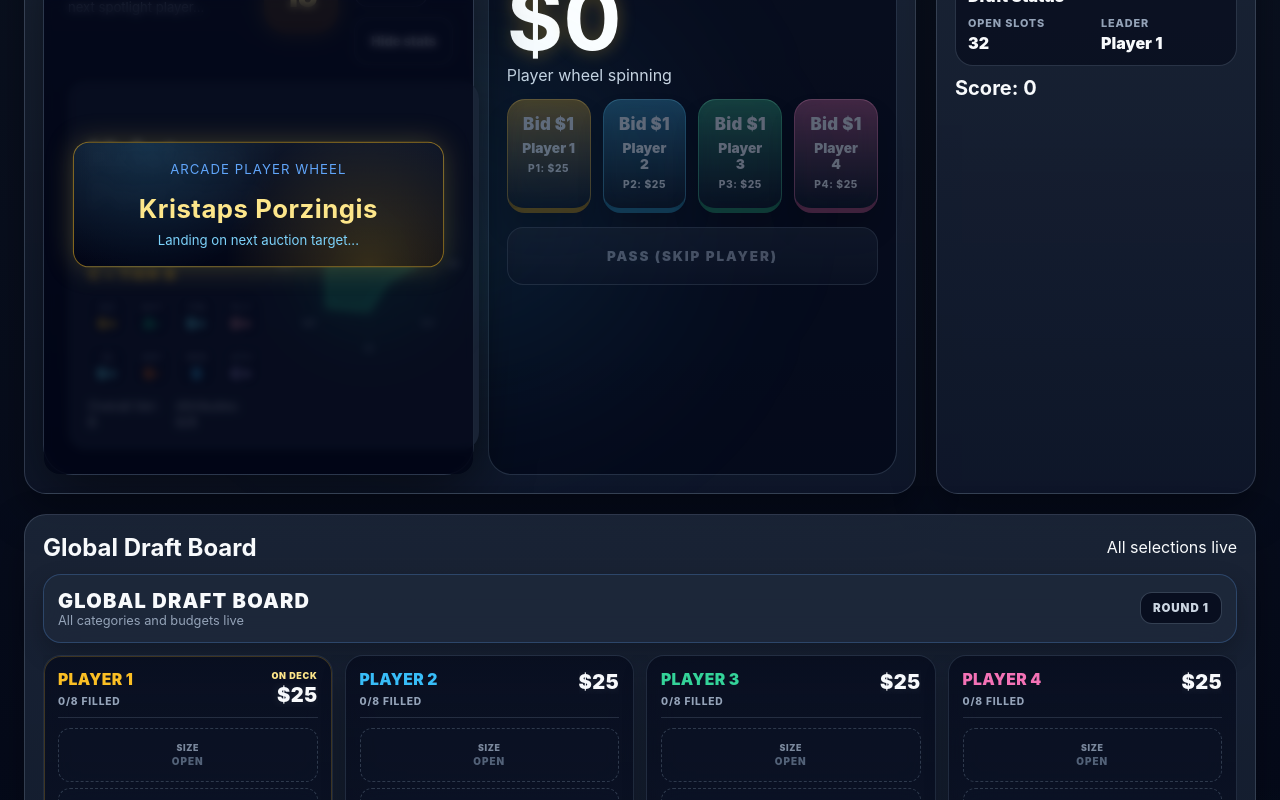
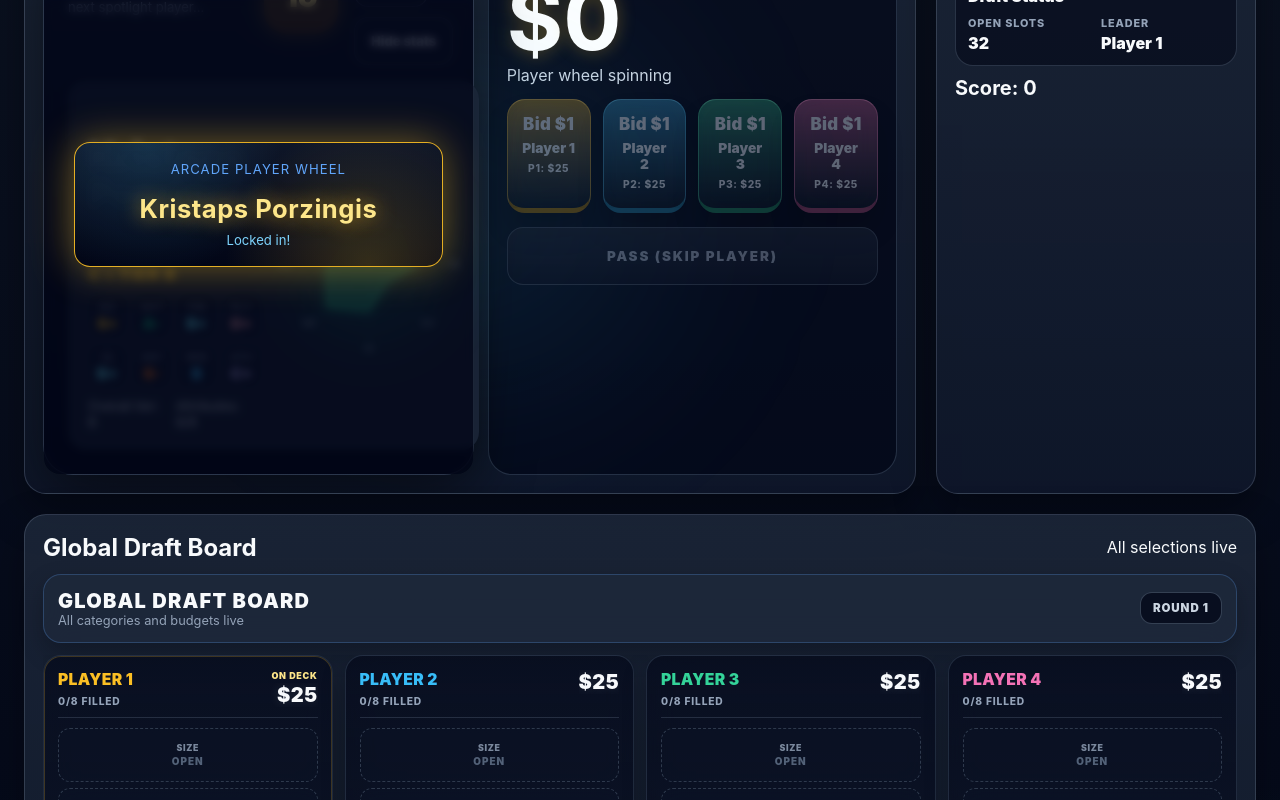
Before and after one commit to Isaactzl/NBA_GM_Game, a React (Vite) app: page / in a window 1280 px wide. Both pictures are taken after a click on the button "Enter Draft Room". Shown: the part 283-1083 px from the top of the page. Built offline with nearby package versions, Linux system fonts and the light colour scheme.

Commit message:
Polish wheel landing with +0.3s hold, hit animation, and impact sound

```diff
--- a/src/components/LiveAuction.jsx
+++ b/src/components/LiveAuction.jsx
@@ -5,7 +5,7 @@
 
 const AUCTION_SECONDS = 15;
 const PLAYER_WHEEL_SPIN_MS = 2500;
-const PLAYER_WHEEL_LAND_HOLD_MS = 1000;
+const PLAYER_WHEEL_LAND_HOLD_MS = 1300;
 
 const TIER_GLOW = {
   S: 'rgba(251, 191, 36, 0.16)',
@@ -45,6 +45,7 @@
   const [isPaused, setIsPaused] = useState(false);
   const [franchiseReveal, setFranchiseReveal] = useState(null);
   const [isPlayerWheelSpinning, setIsPlayerWheelSpinning] = useState(false);
+  const [isPlayerWheelLanded, setIsPlayerWheelLanded] = useState(false);
   const [wheelDisplayName, setWheelDisplayName] = useState('');
   const [isGmWheelSpinning, setIsGmWheelSpinning] = useState(false);
   const [gmWheelState, setGmWheelState] = useState({ active: false, candidateIds: [], winnerId: null, player: null });
@@ -193,6 +194,7 @@
     }
 
     setIsPlayerWheelSpinning(true);
+    setIsPlayerWheelLanded(false);
     setWheelDisplayName(activePlayer.name);
     playArcadeSound('wheelStart', { enabled: soundEnabled, volume: soundVolume });
 
@@ -210,11 +212,16 @@
     const stopTimer = window.setTimeout(() => {
       window.clearInterval(spinInterval);
       setWheelDisplayName(activePlayer.name);
+      setIsPlayerWheelLanded(true);
       playArcadeSound('wheelStop', { enabled: soundEnabled, volume: soundVolume });
+      window.setTimeout(() => {
+        playArcadeSound('revealHit', { enabled: soundEnabled, volume: soundVolume });
+      }, 70);
     }, PLAYER_WHEEL_SPIN_MS);
 
     const resumeTimer = window.setTimeout(() => {
       setIsPlayerWheelSpinning(false);
+      setIsPlayerWheelLanded(false);
     }, PLAYER_WHEEL_SPIN_MS + PLAYER_WHEEL_LAND_HOLD_MS);
 
     return () => {
@@ -561,10 +568,10 @@
               <div className="active-player-wrapper">
                 {isPlayerWheelSpinning && (
                   <div className="player-wheel-overlay">
-                    <div className="player-wheel-card">
+                    <div className={`player-wheel-card ${isPlayerWheelLanded ? 'is-landed' : ''}`}>
                       <p className="eyebrow">Arcade Player Wheel</p>
                       <strong>{wheelDisplayName || 'Selecting...'}</strong>
-                      <span>Landing on next auction target...</span>
+                      <span>{isPlayerWheelLanded ? 'Locked in!' : 'Landing on next auction target...'}</span>
                     </div>
                   </div>
                 )}
--- a/src/index.css
+++ b/src/index.css
@@ -759,6 +759,16 @@
   font-size: 0.82rem;
 }
 
+.player-wheel-card.is-landed {
+  animation: wheelLandHit 280ms ease-out;
+  border-color: rgba(251, 191, 36, 0.9);
+  box-shadow: 0 0 42px rgba(251, 191, 36, 0.45);
+}
+
+.player-wheel-card.is-landed strong {
+  text-shadow: 0 0 20px rgba(251, 191, 36, 0.7);
+}
+
 .gm-wheel-overlay {
   background: rgba(15, 23, 42, 0.82);
 }
@@ -780,6 +790,21 @@
   to {
     transform: scale(1.01);
     box-shadow: 0 0 30px rgba(251, 191, 36, 0.28);
+  }
+}
+
+@keyframes wheelLandHit {
+  0% {
+    transform: scale(0.96);
+    filter: brightness(1);
+  }
+  55% {
+    transform: scale(1.04);
+    filter: brightness(1.35);
+  }
+  100% {
+    transform: scale(1);
+    filter: brightness(1);
   }
 }
 
--- a/src/utils/soundEngine.js
+++ b/src/utils/soundEngine.js
@@ -80,6 +80,11 @@
       playTone(context, 260, now, 0.08, base * 0.9, 'sawtooth');
       playTone(context, 180, now + 0.06, 0.1, base * 0.72, 'triangle');
       break;
+    case 'revealHit':
+      playTone(context, 980, now, 0.05, base * 0.95, 'square');
+      playTone(context, 1280, now + 0.03, 0.08, base * 0.8, 'triangle');
+      playTone(context, 420, now + 0.08, 0.12, base * 0.6, 'sawtooth');
+      break;
     default:
       playTone(context, 600, now, 0.05, base * 0.5, 'square');
       break;
```
